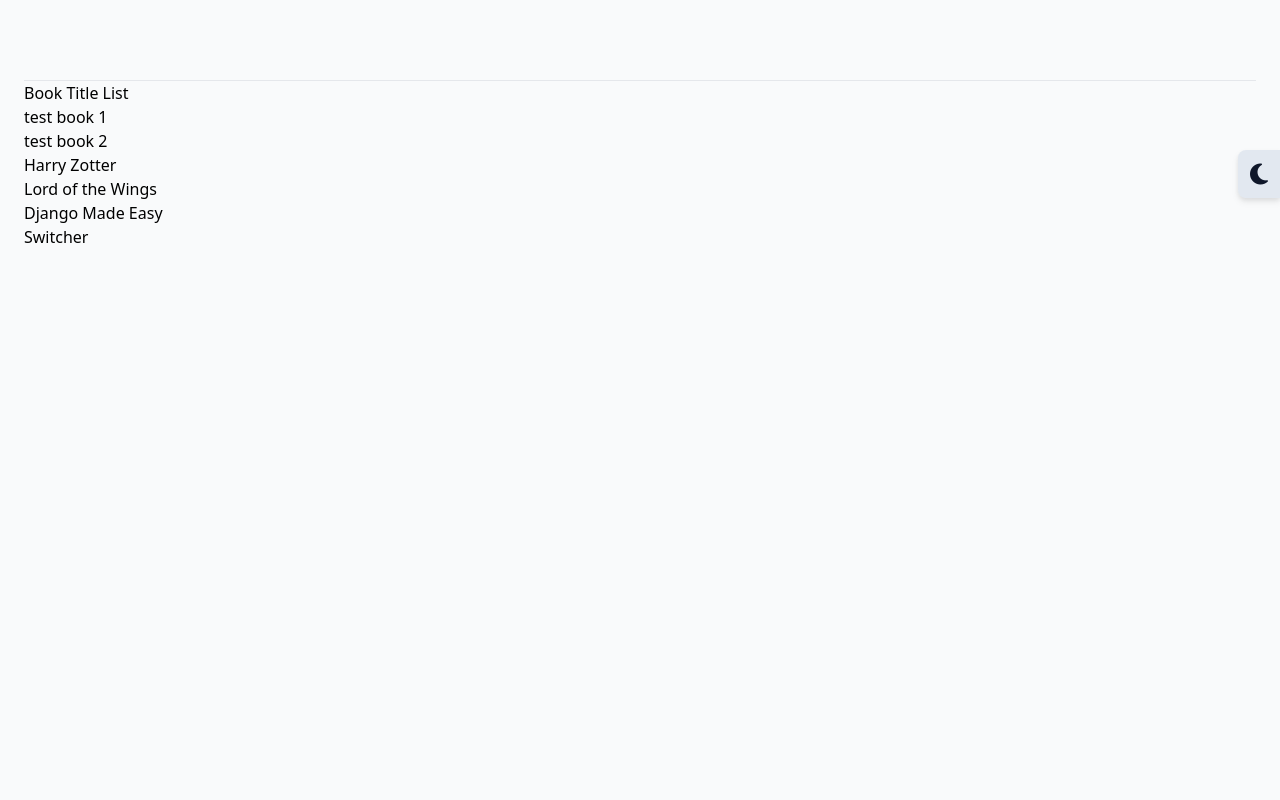
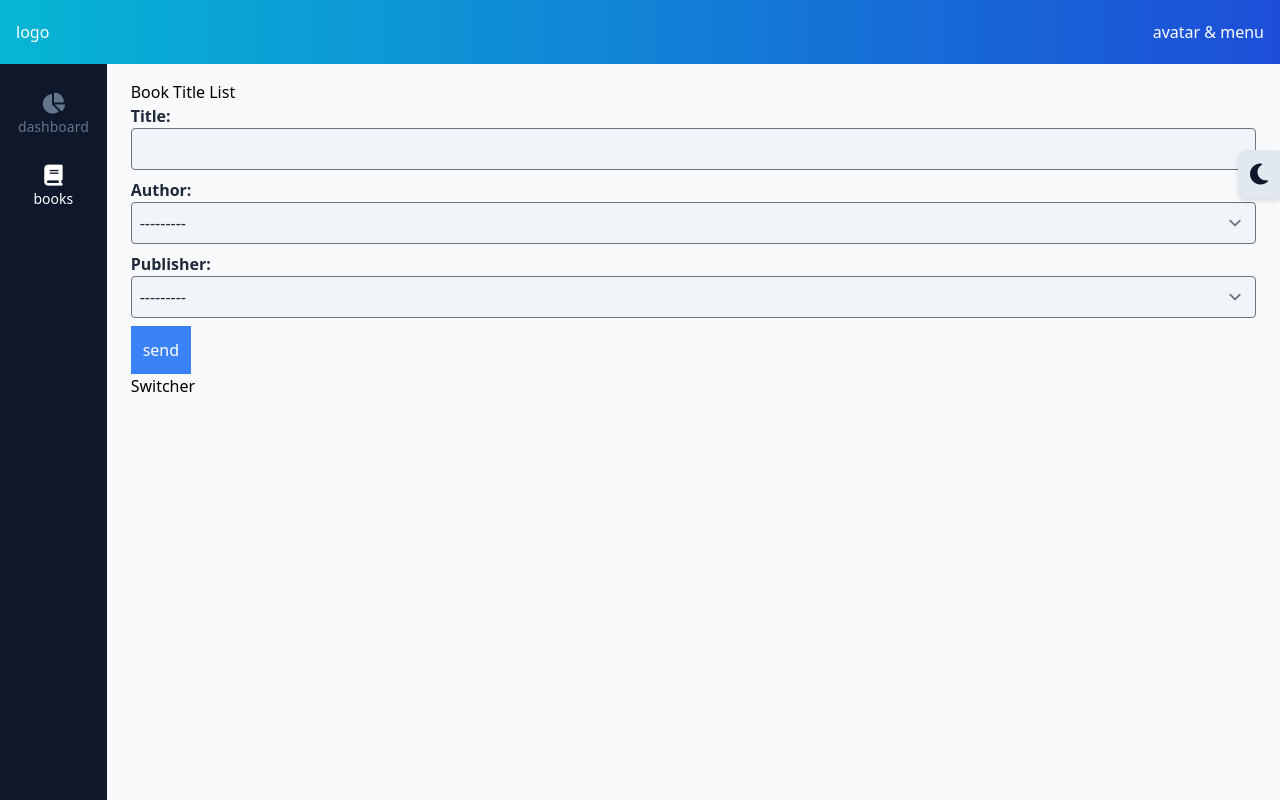
Before and after one commit to Ash0069/book_store, a Django app: page /books/ in a window 1280 px wide. Run offline with Django 5.2, Linux system fonts and the light colour scheme; data comes from the database, SQL or seed files in the repository; some libraries are stand-ins or nearby versions.

Commit message:
Forms Frontend started

```diff
--- a/src/authors/models.py
+++ b/src/authors/models.py
@@ -7,4 +7,4 @@ class Author(models.Model):
     name = models.CharField(max_length=200)
 
     def __str__(self):
-        return f"Author: {self.name}"
+        return str(self.name)
--- /dev/null
+++ b/src/books/forms.py
@@ -0,0 +1,27 @@
+from django import forms
+from .models import BookTitle
+from django.core.exceptions import ValidationError
+
+class BookTitleForm(forms.ModelForm):
+    class Meta:
+        model = BookTitle
+        fields = ('publisher', 'author', 'title')
+        # widgets = {
+        #     'title' : forms.TextInput(attrs={'class': 'border bg-purple-200 rounded-xl p-3'}),
+        #     'publisher' : forms.Select(attrs={'class': 'border bg-purple-200 rounded-xl p-3'}),
+        #     'author' : forms.Select(attrs={'class': 'border bg-purple-200 rounded-xl p-3'})
+        # }
+
+    def clean(self):
+        title = self.cleaned_data.get('title')
+
+        if len(title) < 5:
+            error_msg = 'The Title is too short'
+            self.add_error('title', error_msg)
+            # raise ValidationError(error_msg)
+
+        book_title_exists = BookTitle.objects.filter(title__iexact=title).exists()
+        if book_title_exists:
+            self.add_error('title', 'This book title already exists')
+
+        return self.cleaned_data
--- a/src/books/templates/books/main.html
+++ b/src/books/templates/books/main.html
@@ -1,9 +1,62 @@
 {% extends 'base.html' %}
-
+{% load widget_tweaks %}
 {% block title %}book title list{% endblock title %}
 
 {% block content %}
     <h1>Book Title List</h1>
+    <form action="" method="POST">
+        {% csrf_token %}
+
+        <div class="mb-2">
+            <label for="{{ form.title.id_for_label }}" class="block font-bold text-slate-800 dark:text-slate-300">Title:</label>
+            {{form.title|add_class:"bg-slate-100 dark:bg-slate-300 text-slate-800 rounded p-2 w-full"}}
+
+            {% if messages %}
+                {% for message in messages %}
+                    <script>
+                    Swal.fire({
+                        icon: 'success',
+                        title: 'Success!',
+                        text: '{{ message }}',
+                    });
+                  </script>
+                {% endfor %}
+            {% endif %}
+
+            {% if title_error %}
+                <script>
+                    Swal.fire({
+                        icon: 'error',
+                        title: 'Validation Error',
+                        text: '{{ title_error.0 }}'
+                    });
+                </script>
+            {% endif %}
+
+            {% comment %} {% if success %}
+                <script>
+                    Swal.fire({
+                        icon: 'success',
+                        title: 'Success!',
+                        text: 'Your book title was saved successfully!'
+                    });
+                </script>
+            {% endif %} {% endcomment %}
+        </div>
+
+        <div class="mb-2">
+            <label for="{{ form.author.id_for_label }}" class="block font-bold text-slate-800 dark:text-slate-300">Author:</label>
+            {{form.author|add_class:"bg-slate-100 dark:bg-slate-300 text-slate-800 rounded p-2 w-full"}}
+        </div>
+
+        <div class="mb-2">
+            <label for="{{ form.publisher.id_for_label }}" class="block font-bold text-slate-800 dark:text-slate-300">Publisher:</label>
+            {{form.publisher|add_class:"bg-slate-100 dark:bg-slate-300 text-slate-800 rounded p-2 w-full"}}
+        </div>
+
+        <button type="submit" class="p-3 bg-blue-500 text-white">send</button>
+    </form>
+
     {% if qs %}
         <ul>
             {% for el in qs %}
--- a/src/books/urls.py
+++ b/src/books/urls.py
@@ -1,9 +1,9 @@
 from django.urls import path
-from .views import book_title_view_list, book_title_detail
+from .views import BookTitleListView, book_title_detail
 
 app_name = 'books'
 
 urlpatterns = [
-    path('', book_title_view_list, name='main'),
+    path('', BookTitleListView.as_view(), name='main'),
     path('<pk>/', book_title_detail, name='detail'),
 ]
--- a/src/books/views.py
+++ b/src/books/views.py
@@ -1,10 +1,49 @@
 from django.shortcuts import render
 from .models import Book, BookTitle
+from django.views.generic import ListView, FormView
+from .forms import BookTitleForm
+from django.urls import reverse_lazy, reverse
+from django.contrib import messages
+# Create your views here.
 
-# Create your views here.
-def book_title_view_list(request):
-    qs = BookTitle.objects.all()
-    return render(request, 'books/main.html', { 'qs' : qs })
+class BookTitleListView(FormView, ListView):
+    # model = BookTitle
+    queryset = BookTitle.objects.all()
+    template_name = 'books/main.html'
+    context_object_name = 'qs'
+    form_class = BookTitleForm
+    # success_url = reverse_lazy("books:main")
+    # ordering = ('-created',)
+    i_instance = None
+
+    def get_success_url(self):
+        return self.request.path
+
+    def get_queryset(self):
+        parameter = 's'
+        return BookTitle.objects.filter(title__startswith=parameter)
+
+    def form_valid(self, form):
+        self.i_instance = form.save()
+        messages.add_message(self.request, messages.INFO, f"Book Title : {self.i_instance.title} has been created", extra_tags="success")
+        return super().form_valid(form)
+        # form.save()
+        # response = super().form_valid(form)
+        # # Inject flag into context
+        # self.extra_context = {'success': True}
+        # return response
+
+    def form_invalid(self, form):
+        # self.object_list = self.get_queryset()
+        # return super().form_invalid(form)
+        self.object_list = self.get_queryset()
+        # Optionally, handle specific field errors
+        self.extra_context = {'form': form, 'title_error': form['title'].errors}
+        return super().form_invalid(form)
+
+# def book_title_view_list(request):
+#     qs = BookTitle.objects.all()
+#     return render(request, 'books/main.html', { 'qs' : qs })
 
 def book_title_detail(request, **kwargs):
     pk=kwargs.get('pk')
--- a/src/core/settings.py
+++ b/src/core/settings.py
@@ -53,6 +53,7 @@ INSTALLED_APPS = [
     'tailwind',
     'theme',
     'django_browser_reload',
+    'widget_tweaks',
 ]
 
 TAILWIND_APP_NAME = 'theme'
--- a/src/core/urls.py
+++ b/src/core/urls.py
@@ -22,7 +22,7 @@ from .views import home_view, change_theme
 
 urlpatterns = [
     path('admin/', admin.site.urls),
-    path('', home_view),
+    path('', home_view, name='home'),
     path('switch/', change_theme, name='change'),
     path('books/', include('books.urls', namespace='books')),
     path("__reload__/", include("django_browser_reload.urls")),
--- /dev/null
+++ b/src/templates/layout/navbar.html
@@ -0,0 +1,10 @@
+<nav class="fixed flex items-center h-16 bg-gradient-to-r from-cyan-500 to-blue-700 mb-2 w-full z-10 text-white">
+    <div class="flex justify-between items-center w-full px-4 py-3">
+        <div>
+            logo
+        </div>
+        <div>
+            avatar & menu
+        </div>
+    </div>
+</nav>
--- /dev/null
+++ b/src/templates/layout/sidebar.html
@@ -0,0 +1,19 @@
+{% url "home" as path_to_home %}
+{% url "books:main" as path_to_books %}
+
+<aside class="hidden md:block sticky bg-slate-900 h-screen text-white w-full pt-24 text-sm">
+    <ul>
+        <li class="mb-6 mx-auto">
+            <a href="{{path_to_home}}" class="grid h-12 place-items-center cursor-pointer hover:text-slate-200 duration-300 text-slate-500 {% if request.path == path_to_home %}text-white{% endif %}">
+                <i class="fa-solid fa-chart-pie fa-xl"></i>
+                <p>dashboard</p>
+            </a>
+        </li>
+        <li class="mb-6 mx-auto">
+            <a href="{{path_to_books}}" class="grid h-12 place-items-center cursor-pointer hover:text-slate-200 duration-300 text-slate-500 {% if 'books' == request.resolver_match.view_name|slice:'0:5' %}text-white{% endif %}">
+                <i class="fa-solid fa-book fa-xl"></i>
+                <p>books</p>
+            </a>
+        </li>
+    </ul>
+</aside>
--- a/src/theme/static/css/dist/styles.css
+++ b/src/theme/static/css/dist/styles.css
@@ -757,6 +757,10 @@ select {
   position: fixed;
 }
 
+.sticky {
+  position: sticky;
+}
+
 .right-0 {
   right: 0px;
 }
@@ -765,20 +769,106 @@ select {
   top: 150px;
 }
 
-.col-span-12 {
-  grid-column: span 12 / span 12;
+.z-10 {
+  z-index: 10;
+}
+
+.col-span-1 {
+  grid-column: span 1 / span 1;
+}
+
+.col-span-11 {
+  grid-column: span 11 / span 11;
+}
+
+.mx-auto {
+  margin-left: auto;
+  margin-right: auto;
+}
+
+.my-1 {
+  margin-top: 0.25rem;
+  margin-bottom: 0.25rem;
+}
+
+.mb-2 {
+  margin-bottom: 0.5rem;
+}
+
+.mb-6 {
+  margin-bottom: 1.5rem;
 }
 
 .block {
   display: block;
 }
 
+.flex {
+  display: flex;
+}
+
 .grid {
   display: grid;
 }
 
+.hidden {
+  display: none;
+}
+
+.h-10 {
+  height: 2.5rem;
+}
+
+.h-12 {
+  height: 3rem;
+}
+
+.h-16 {
+  height: 4rem;
+}
+
+.h-screen {
+  height: 100vh;
+}
+
+.w-10 {
+  width: 2.5rem;
+}
+
+.w-full {
+  width: 100%;
+}
+
+.cursor-pointer {
+  cursor: pointer;
+}
+
 .grid-cols-12 {
   grid-template-columns: repeat(12, minmax(0, 1fr));
+}
+
+.place-items-center {
+  place-items: center;
+}
+
+.items-center {
+  align-items: center;
+}
+
+.justify-between {
+  justify-content: space-between;
+}
+
+.rounded-xl {
+  border-radius: 0.75rem;
+}
+
+.rounded-2xl {
+  border-radius: 1rem;
+}
+
+.rounded {
+  border-radius: 0.25rem;
 }
 
 .rounded-l-lg {
@@ -786,9 +876,13 @@ select {
   border-bottom-left-radius: 0.5rem;
 }
 
-.bg-my_green_color {
+.border {
+  border-width: 1px;
+}
+
+.bg-blue-500 {
   --tw-bg-opacity: 1;
-  background-color: rgb(59 129 50 / var(--tw-bg-opacity, 1));
+  background-color: rgb(59 130 246 / var(--tw-bg-opacity, 1));
 }
 
 .bg-gray-50 {
@@ -796,13 +890,61 @@ select {
   background-color: rgb(249 250 251 / var(--tw-bg-opacity, 1));
 }
 
+.bg-purple-200 {
+  --tw-bg-opacity: 1;
+  background-color: rgb(233 213 255 / var(--tw-bg-opacity, 1));
+}
+
 .bg-slate-200 {
   --tw-bg-opacity: 1;
   background-color: rgb(226 232 240 / var(--tw-bg-opacity, 1));
 }
 
+.bg-slate-900 {
+  --tw-bg-opacity: 1;
+  background-color: rgb(15 23 42 / var(--tw-bg-opacity, 1));
+}
+
+.bg-gray-300 {
+  --tw-bg-opacity: 1;
+  background-color: rgb(209 213 219 / var(--tw-bg-opacity, 1));
+}
+
+.bg-slate-100 {
+  --tw-bg-opacity: 1;
+  background-color: rgb(241 245 249 / var(--tw-bg-opacity, 1));
+}
+
+.bg-red-500 {
+  --tw-bg-opacity: 1;
+  background-color: rgb(239 68 68 / var(--tw-bg-opacity, 1));
+}
+
+.bg-gradient-to-r {
+  background-image: linear-gradient(to right, var(--tw-gradient-stops));
+}
+
+.from-cyan-500 {
+  --tw-gradient-from: #06b6d4 var(--tw-gradient-from-position);
+  --tw-gradient-to: rgb(6 182 212 / 0) var(--tw-gradient-to-position);
+  --tw-gradient-stops: var(--tw-gradient-from), var(--tw-gradient-to);
+}
+
+.to-blue-700 {
+  --tw-gradient-to: #1d4ed8 var(--tw-gradient-to-position);
+}
+
 .p-3 {
   padding: 0.75rem;
+}
+
+.p-2 {
+  padding: 0.5rem;
+}
+
+.px-4 {
+  padding-left: 1rem;
+  padding-right: 1rem;
 }
 
 .px-6 {
@@ -810,13 +952,66 @@ select {
   padding-right: 1.5rem;
 }
 
+.py-3 {
+  padding-top: 0.75rem;
+  padding-bottom: 0.75rem;
+}
+
 .pt-20 {
   padding-top: 5rem;
+}
+
+.pt-24 {
+  padding-top: 6rem;
+}
+
+.text-sm {
+  font-size: 0.875rem;
+  line-height: 1.25rem;
+}
+
+.font-bold {
+  font-weight: 700;
+}
+
+.text-slate-500 {
+  --tw-text-opacity: 1;
+  color: rgb(100 116 139 / var(--tw-text-opacity, 1));
 }
 
 .text-slate-900 {
   --tw-text-opacity: 1;
   color: rgb(15 23 42 / var(--tw-text-opacity, 1));
+}
+
+.text-white {
+  --tw-text-opacity: 1;
+  color: rgb(255 255 255 / var(--tw-text-opacity, 1));
+}
+
+.text-blue-700 {
+  --tw-text-opacity: 1;
+  color: rgb(29 78 216 / var(--tw-text-opacity, 1));
+}
+
+.text-slate-400 {
+  --tw-text-opacity: 1;
+  color: rgb(148 163 184 / var(--tw-text-opacity, 1));
+}
+
+.text-slate-800 {
+  --tw-text-opacity: 1;
+  color: rgb(30 41 59 / var(--tw-text-opacity, 1));
+}
+
+.text-slate-300 {
+  --tw-text-opacity: 1;
+  color: rgb(203 213 225 / var(--tw-text-opacity, 1));
+}
+
+.text-red-500 {
+  --tw-text-opacity: 1;
+  color: rgb(239 68 68 / var(--tw-text-opacity, 1));
 }
 
 .drop-shadow-md {
@@ -830,9 +1025,18 @@ select {
   transition-duration: 150ms;
 }
 
+.duration-300 {
+  transition-duration: 300ms;
+}
+
 .hover\:bg-slate-300:hover {
   --tw-bg-opacity: 1;
   background-color: rgb(203 213 225 / var(--tw-bg-opacity, 1));
+}
+
+.hover\:text-slate-200:hover {
+  --tw-text-opacity: 1;
+  color: rgb(226 232 240 / var(--tw-text-opacity, 1));
 }
 
 .dark\:bg-slate-800:is(.dark *) {
@@ -845,12 +1049,28 @@ select {
   background-color: rgb(250 204 21 / var(--tw-bg-opacity, 1));
 }
 
+.dark\:bg-slate-300:is(.dark *) {
+  --tw-bg-opacity: 1;
+  background-color: rgb(203 213 225 / var(--tw-bg-opacity, 1));
+}
+
 .dark\:text-white:is(.dark *) {
   --tw-text-opacity: 1;
   color: rgb(255 255 255 / var(--tw-text-opacity, 1));
+}
+
+.dark\:text-slate-300:is(.dark *) {
+  --tw-text-opacity: 1;
+  color: rgb(203 213 225 / var(--tw-text-opacity, 1));
 }
 
 .dark\:hover\:bg-yellow-500:hover:is(.dark *) {
   --tw-bg-opacity: 1;
   background-color: rgb(234 179 8 / var(--tw-bg-opacity, 1));
 }
+
+@media (min-width: 768px) {
+  .md\:block {
+    display: block;
+  }
+}
--- a/src/theme/templates/base.html
+++ b/src/theme/templates/base.html
@@ -8,12 +8,17 @@
 		<meta http-equiv="X-UA-Compatible" content="ie=edge">
 		<!-- font awesome -->
 		<link rel="stylesheet" href="https://cdnjs.cloudflare.com/ajax/libs/font-awesome/6.7.2/css/all.min.css" integrity="sha512-Evv84Mr4kqVGRNSgIGL/F/aIDqQb7xQ2vcrdIwxfjThSH8CSR7PBEakCr51Ck+w+/U6swU2Im1vVX0SVk9ABhg==" crossorigin="anonymous" referrerpolicy="no-referrer" />
+		<script src="https://cdn.jsdelivr.net/npm/sweetalert2@11"></script>
 		{% tailwind_css %}
 	</head>
 
 	<body class="bg-gray-50 dark:bg-slate-800 dark:text-white">
+		{% include "layout/navbar.html" %}
 		<div class="grid grid-cols-12">
-			<div class="col-span-12">
+			<div class="col-span-1">
+				{% include "layout/sidebar.html" %}
+			</div>
+			<div class="col-span-11">
 				<div class="pt-20 px-6">
 					<a href="{% url 'change' %}"
 					class="fixed top-[150px] right-0 p-3 rounded-l-lg
@@ -22,7 +27,6 @@
 					>
 					<i class="fa-solid {% if not request.session.is_dark_mode %}fa-moon{% else %}fa-sun{% endif %} fa-xl"></i>
 					</a>
-					<hr>
 					{% block content %}
 					{% endblock content %}
 				</div>
```
Also changed, not shown: src/db.sqlite3.
